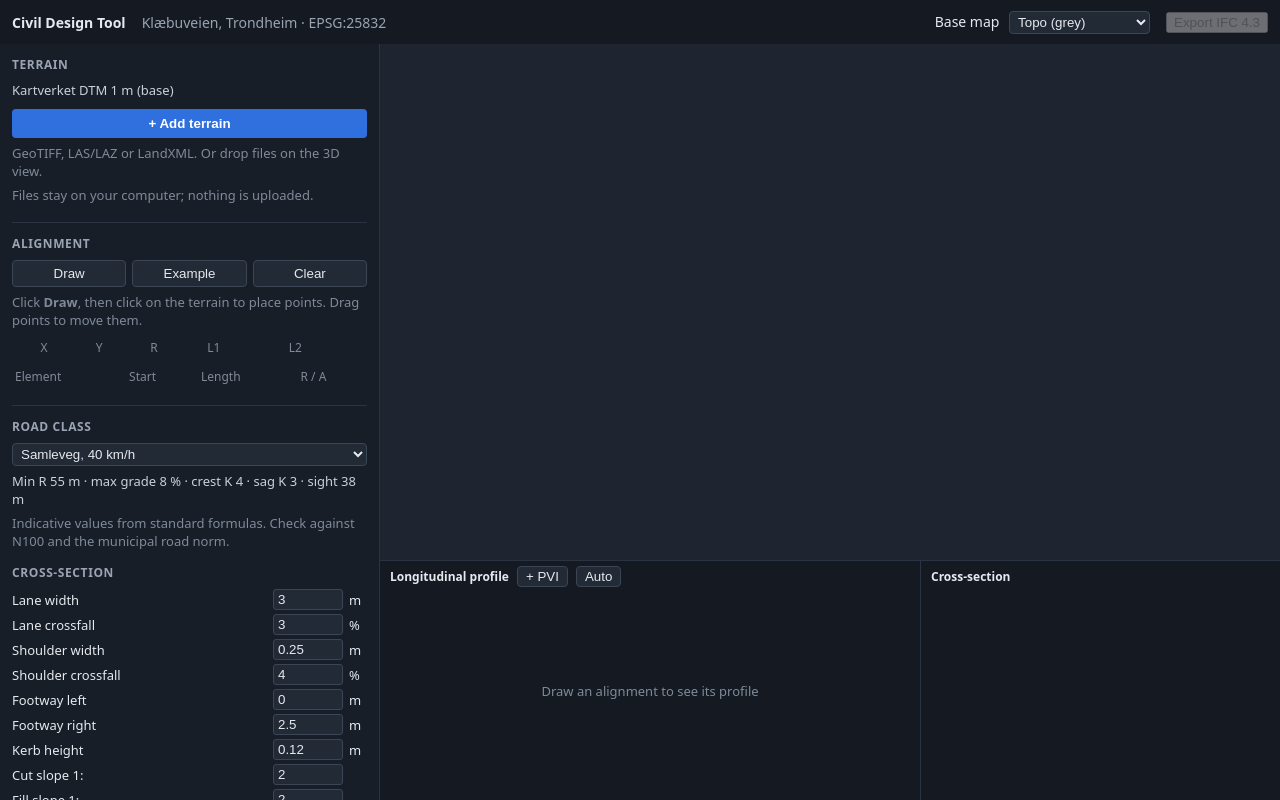
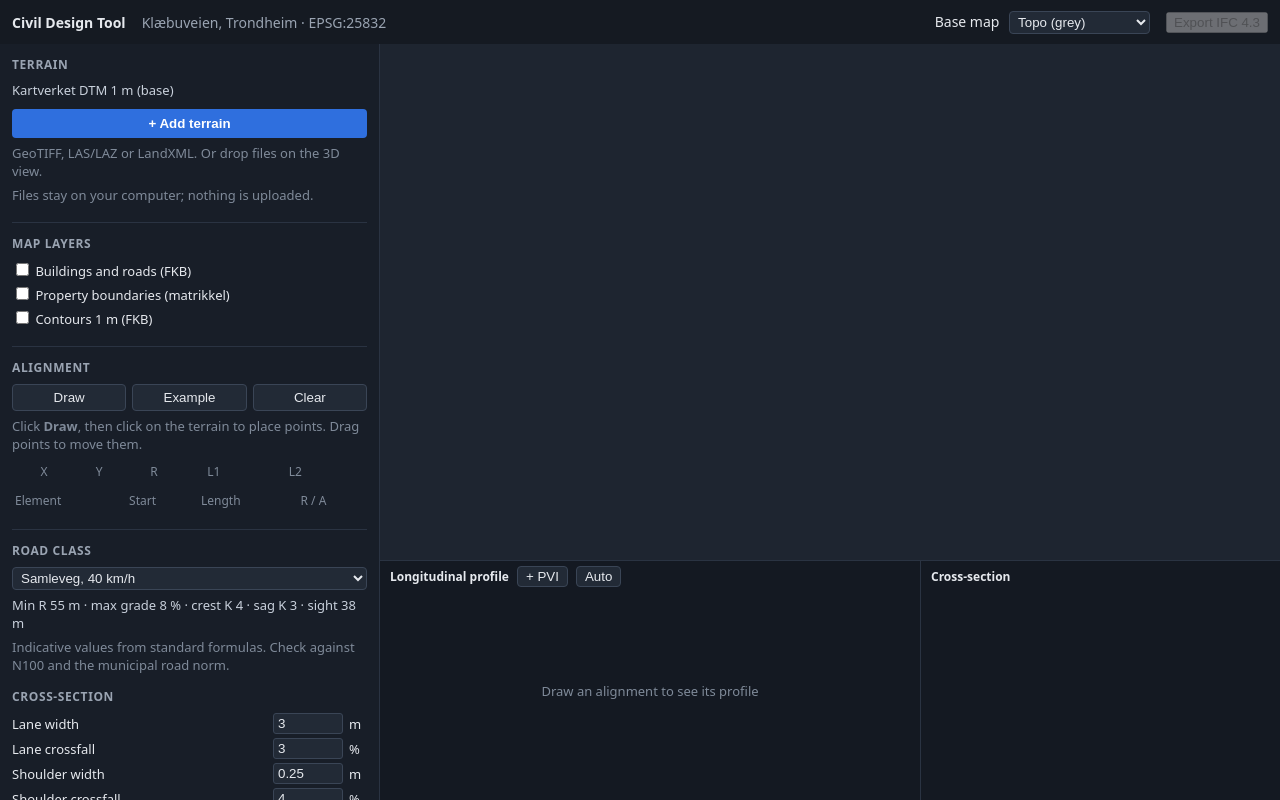
Before and after one commit to Philip-Hon-GIT/Civil-Design-tool, a website built with Vite: page index.html in a window 1280 px wide. Built offline with nearby package versions, Linux system fonts and the light colour scheme; what @giro3d/giro3d would draw is missing.

Commit message:
Step 4: GIS map layers (FKB, property boundaries, contours)
Toggleable Geonorge WMS overlays above the base map: FKB buildings and
roads, matrikkel property boundaries and 1 m contours.

Co-Authored-By: Claude Opus 5.5 <noreply@anthropic.com>
Claude-Session: https://claude.ai/code/session_01Vc7TLeyCgFYzjifp9xDa1A

```diff
--- a/index.html
+++ b/index.html
@@ -31,6 +31,10 @@
           <input id="terrain-file" type="file" multiple hidden />
           <p class="hint">GeoTIFF, LAS/LAZ or LandXML. Or drop files on the 3D view.</p>
           <p class="hint">Files stay on your computer; nothing is uploaded.</p>
+          <section id="overlay-section">
+            <h2>Map layers</h2>
+            <div id="overlays"></div>
+          </section>
           <div id="status"></div>
           <section id="alignment-panel"></section>
           <section id="template-panel"></section>
--- a/src/io/kartverket.ts
+++ b/src/io/kartverket.ts
@@ -23,3 +23,32 @@ export const KARTVERKET_WMTS_CAPABILITIES =
   'https://cache.kartverket.no/v1/wmts/1.0.0/WMTSCapabilities.xml';
 
 export type BaseMap = 'topo' | 'topograatone';
+
+/** Open Geonorge WMS overlays drawn on top of the base map. */
+export interface Overlay {
+  id: string;
+  name: string;
+  url: string;
+  layers: string[];
+}
+
+export const OVERLAYS: Overlay[] = [
+  {
+    id: 'fkb',
+    name: 'Buildings and roads (FKB)',
+    url: 'https://wms.geonorge.no/skwms1/wms.fkb',
+    layers: ['fkb_samferdsel', 'fkb_bygning'],
+  },
+  {
+    id: 'property',
+    name: 'Property boundaries (matrikkel)',
+    url: 'https://wms.geonorge.no/skwms1/wms.matrikkelkart',
+    layers: ['eiendomsgrense'],
+  },
+  {
+    id: 'contours',
+    name: 'Contours 1 m (FKB)',
+    url: 'https://wms.geonorge.no/skwms1/wms.fkb',
+    layers: ['hoydekurver_1m'],
+  },
+];
--- a/src/main.ts
+++ b/src/main.ts
@@ -1,5 +1,5 @@
 import { KLAEBUVEIEN } from './core/projects';
-import type { BaseMap } from './io/kartverket';
+import { OVERLAYS, type BaseMap } from './io/kartverket';
 import { ACCEPTED_TERRAIN_EXTENSIONS } from './io/terrainFiles';
 import { exportIfc, type TerrainGrid } from './io/ifc/exportIfc';
 import { buildCorridor, corridorFootprint, sectionAtStation, type Corridor } from './core/corridor';
@@ -21,7 +21,7 @@ const target = document.querySelector<HTMLDivElement>('#viewer');
 if (!target) throw new Error('Missing #viewer element');
 
 const area = KLAEBUVEIEN;
-const { instance, map, crs, controls, setBaseMap, setRoadFootprint } = createViewer({
+const { instance, map, crs, controls, setBaseMap, setOverlay, setRoadFootprint } = createViewer({
   target,
   area,
 });
@@ -127,6 +127,17 @@ if (profileRoot && sectionRoot && templateRoot) {
   });
 }
 
+const overlayRoot = document.querySelector('#overlays');
+for (const overlay of OVERLAYS) {
+  const label = document.createElement('label');
+  label.className = 'overlay';
+  const box = document.createElement('input');
+  box.type = 'checkbox';
+  box.addEventListener('change', () => void setOverlay(overlay, box.checked));
+  label.append(box, ` ${overlay.name}`);
+  overlayRoot?.append(label);
+}
+
 const title = document.querySelector('#area-name');
 if (title) title.textContent = `${area.name} · ${area.crs}`;
 
--- a/src/style.css
+++ b/src/style.css
@@ -119,6 +119,7 @@ main {
 table.pi td:nth-child(n + 4) {
   width: 46px;
 }
+#overlay-section,
 #alignment-panel {
   margin-top: 18px;
   border-top: 1px solid #2a3342;
@@ -338,3 +339,8 @@ label.check {
 #export-ifc {
   margin-left: auto;
 }
+
+label.overlay {
+  display: block;
+  margin: 4px 0;
+}
--- a/src/viewer/createViewer.ts
+++ b/src/viewer/createViewer.ts
@@ -12,6 +12,7 @@ import { Fill, Style } from 'ol/style.js';
 import { MapLightingMode } from '@giro3d/giro3d/entities/MapLightingOptions.js';
 import GeoTIFFFormat from '@giro3d/giro3d/formats/GeoTIFFFormat.js';
 import UrlImageSource from '@giro3d/giro3d/sources/UrlImageSource.js';
+import WmsSource from '@giro3d/giro3d/sources/WmsSource.js';
 import WmtsSource from '@giro3d/giro3d/sources/WmtsSource.js';
 import {
   BufferGeometry,
@@ -24,7 +25,12 @@ import {
 import { MapControls } from 'three/examples/jsm/controls/MapControls.js';
 import { CRS_DEFS, utmMatrixSet } from '../core/crs';
 import { areaBounds, type ProjectArea } from '../core/projects';
-import { type BaseMap, dtmWcsTemplate, KARTVERKET_WMTS_CAPABILITIES } from '../io/kartverket';
+import {
+  type BaseMap,
+  dtmWcsTemplate,
+  KARTVERKET_WMTS_CAPABILITIES,
+  type Overlay,
+} from '../io/kartverket';
 
 export interface ViewerOptions {
   target: HTMLDivElement;
@@ -74,8 +80,30 @@ export function createViewer({ target, area }: ViewerOptions) {
     const layer = new ColorLayer({ name, extent, source });
     baseMaps[name] = layer;
     await map.addLayer(layer);
+    // Keep base maps below any overlays.
+    map.insertLayerAfter(layer, null);
   }
   void setBaseMap('topograatone');
+
+  // WMS overlays (FKB, property boundaries), created on first use and kept above the base map.
+  const overlays: Record<string, ColorLayer> = {};
+  async function setOverlay(overlay: Overlay, visible: boolean) {
+    let layer = overlays[overlay.id];
+    if (!layer) {
+      if (!visible) return;
+      const source = new WmsSource({
+        url: overlay.url,
+        projection: area.crs,
+        layer: overlay.layers,
+        imageFormat: 'image/png',
+      });
+      layer = new ColorLayer({ name: overlay.id, extent, source });
+      overlays[overlay.id] = layer;
+      await map.addLayer(layer);
+    }
+    layer.visible = visible;
+    instance.notifyChange(map);
+  }
 
   // Reference line (existing road), draped on the terrain once heights are available.
   const refPoints = area.reference?.points ?? [];
@@ -123,5 +151,5 @@ export function createViewer({ target, area }: ViewerOptions) {
   instance.add(sun);
   instance.add(sun.target);
 
-  return { instance, map, extent, crs, controls, setBaseMap, setRoadFootprint };
+  return { instance, map, extent, crs, controls, setBaseMap, setOverlay, setRoadFootprint };
 }
```
